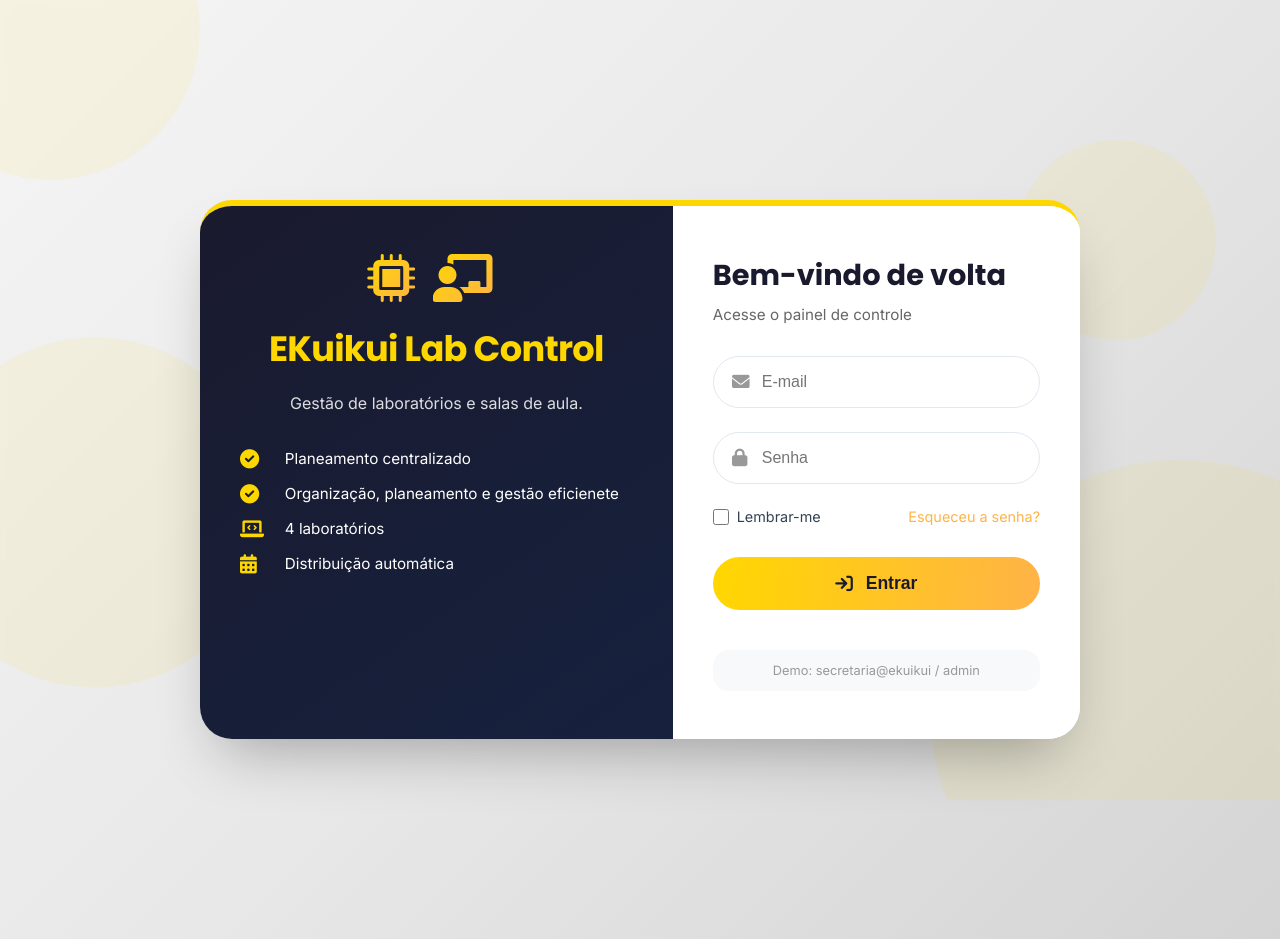
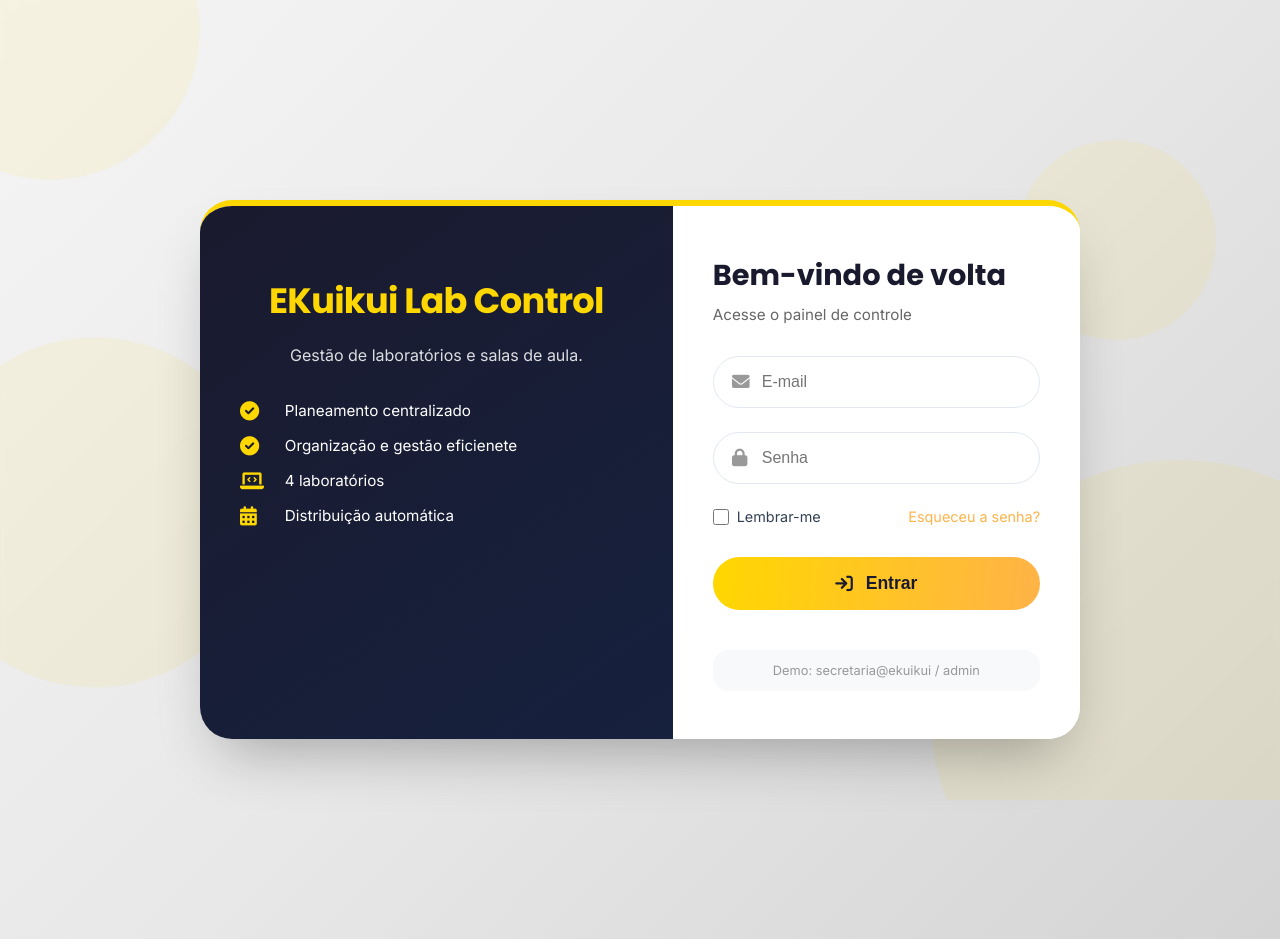
Before and after one commit to miguel92245/ekuikui-lab-control, a plain HTML site: page index.html in a window 1280 px wide. Drawn offline with Linux system fonts and the light colour scheme.

Commit message:
Reajustando os dizeres da tela de login

```diff
--- a/index.html
+++ b/index.html
@@ -26,14 +26,14 @@
     <div class="login-container">
         <div class="info-panel">
             <div class="logo-area">
-                <i class="fas fa-microchip logo-icon"></i>
-                <i class="fas fa-chalkboard-user logo-icon"></i>
+                <i></i>
+                <i></i>
             </div>
             <h1>EKuikui Lab Control</h1>
             <p>Gestão de laboratórios e salas de aula.</p>
             <ul class="feature-list">
                 <li><i class="fas fa-check-circle"></i> Planeamento centralizado</li>
-                <li><i class="fas fa-check-circle"></i> Organização, planeamento e gestão eficienete</li>
+                <li><i class="fas fa-check-circle"></i> Organização e gestão eficienete</li>
                 <li><i class="fas fa-laptop-code"></i> 4 laboratórios</li>
                 <li><i class="fas fa-calendar-alt"></i> Distribuição automática</li>
             </ul>
```
